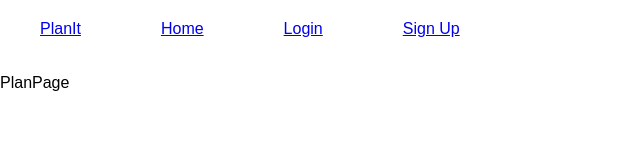
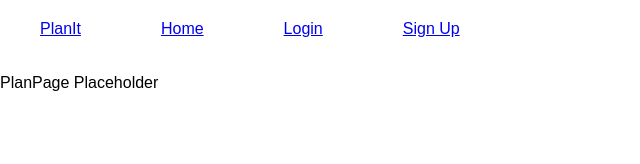
Before and after one commit to wradez/Project-3, a React (Create React App) app in the folder planit/client/: page /plan in a window 1280 px wide. Shown: the top 164 px of the page, without its empty margins (0-640 px from the left). Built offline with nearby package versions, Linux system fonts and the light colour scheme.

Commit message:
pulled and committing with proper files

```diff
--- a/planit/client/src/pages/PlanPage/PlanPage.js
+++ b/planit/client/src/pages/PlanPage/PlanPage.js
@@ -5,7 +5,7 @@ class HomePage extends Component {
 
     render () {
         return (
-            <p>PlanPage</p>
+            <p>PlanPage Placeholder</p>
         );
     }
 }
```
